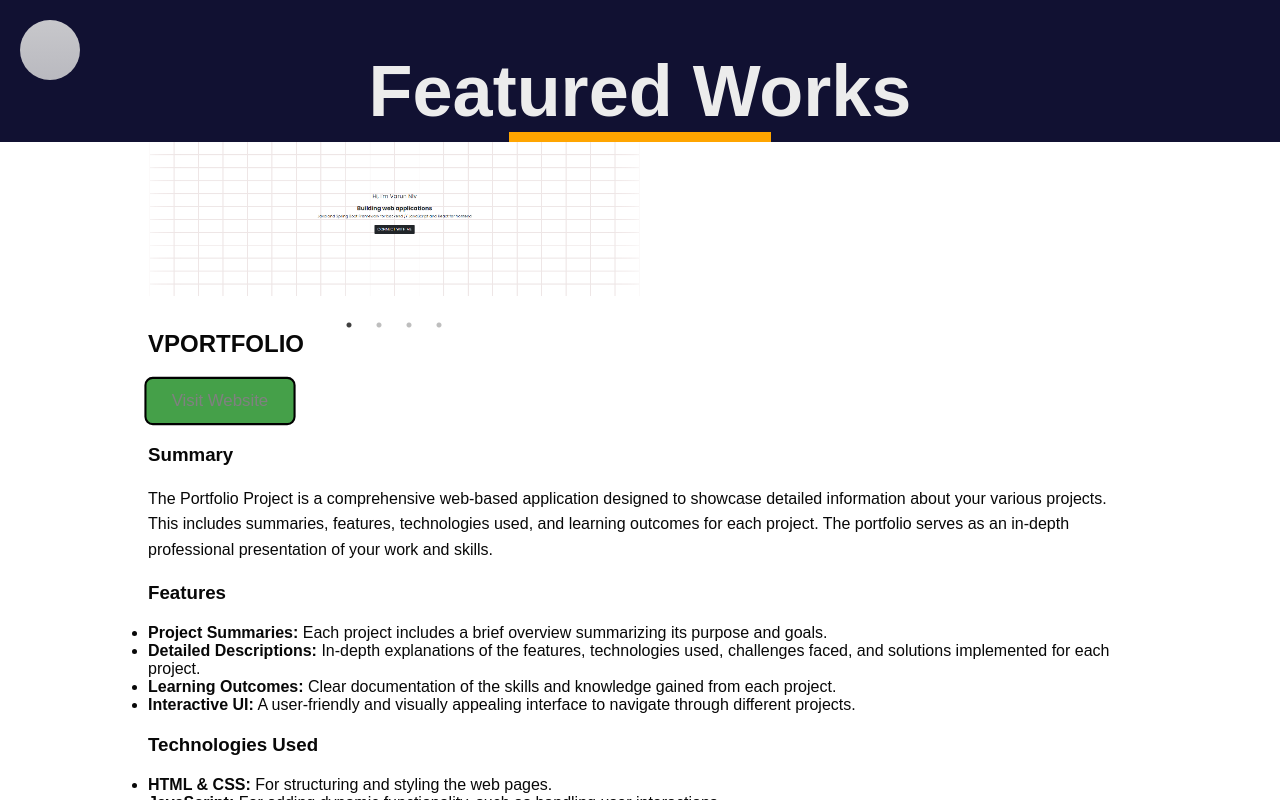
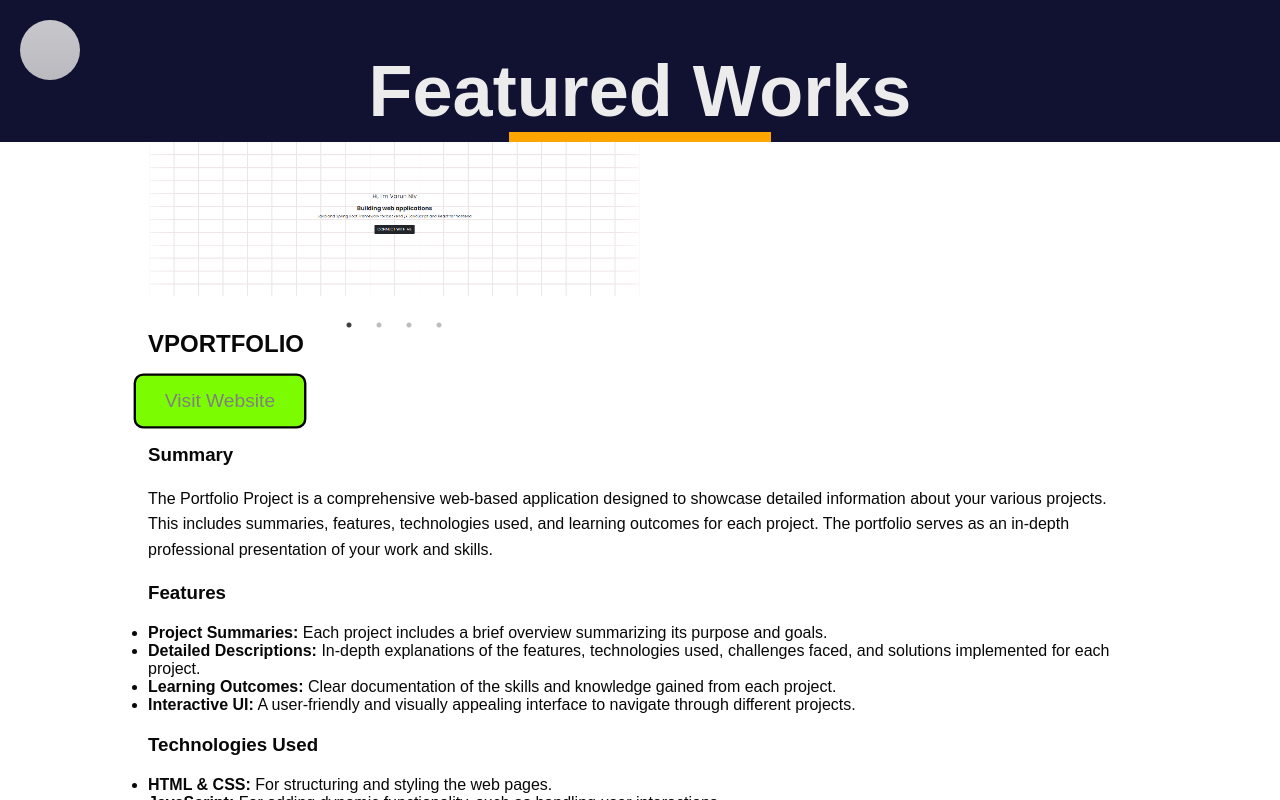
Before and after one commit to varunnlv/vportfolio, a React (Create React App) app: page / in a window 1280 px wide. In both pictures the pointer is over the button 219 px from the left and 7667 px from the top of the page. Shown: the part 7267-8067 px from the top of the page. Built offline with nearby package versions, Linux system fonts and the light colour scheme.

Commit message:
Update portfolio.scss

```diff
--- a/src/components/portfolio/portfolio.scss
+++ b/src/components/portfolio/portfolio.scss
@@ -331,8 +331,8 @@ font-size: 0.8rem;
 }
 
 .visit-website-btn:hover {
-  background-color: #45a049; /* Darker green on hover */
-  transform: scale(1.05); /* Slightly enlarge on hover */
+   background-color: #7CFC00; /* Light green on hover */
+  transform: scale(1.20);
 }
 
 .visit-website-btn:active {
```
